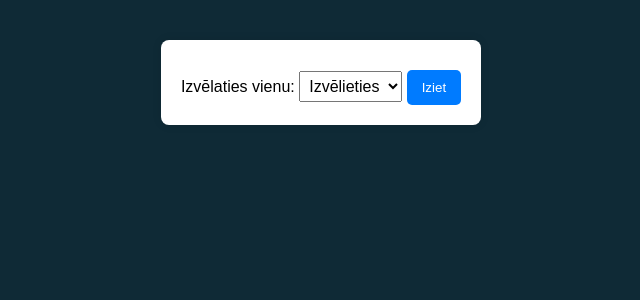
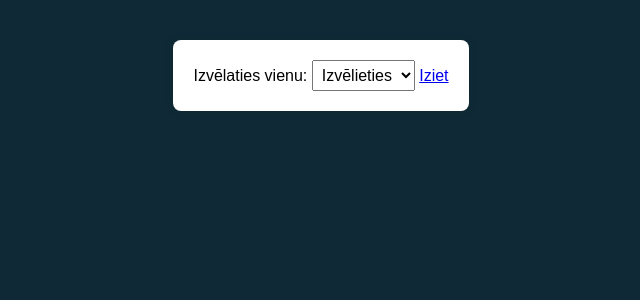
Before and after one commit to DJaJa0/PraksesProjekts, a PHP site: page /Inventars.php in a window 1280 px wide. Shown: the top 300 px of the page, without its empty margins (319-959 px from the left). Run offline with PHP 8.4, Linux system fonts and the light colour scheme.

Commit message:
Poga iziet, mazliet savadaka

```diff
--- a/Inventars.php
+++ b/Inventars.php
@@ -15,7 +15,7 @@
             <option value="dators">Datori</option>
             <option value="monitors">Monitori</option>
         </select>
-        <button onclick="window.location.href='Login.php';">Iziet</button>
+        <a href="Login.php" class="btn">Iziet</a>
     </form>
 
     <div id="saturs" style="display: none;">
```
